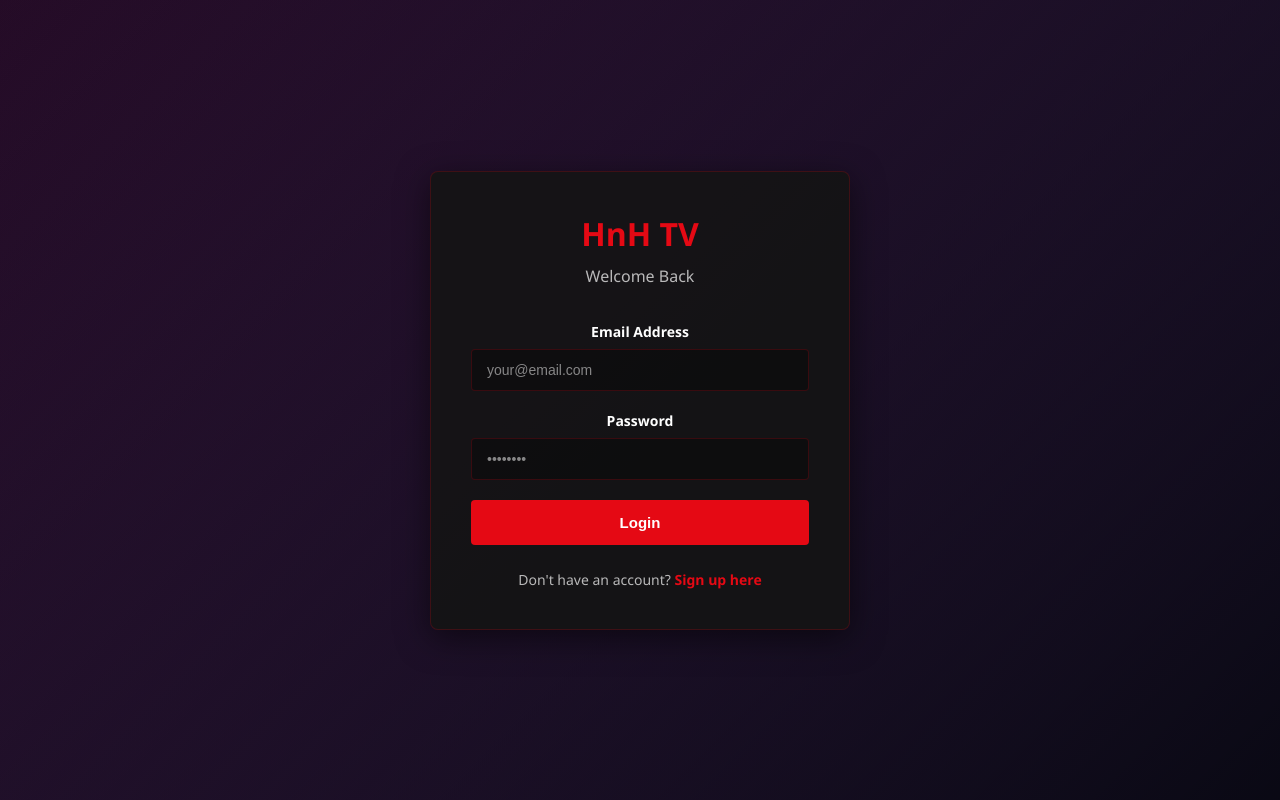
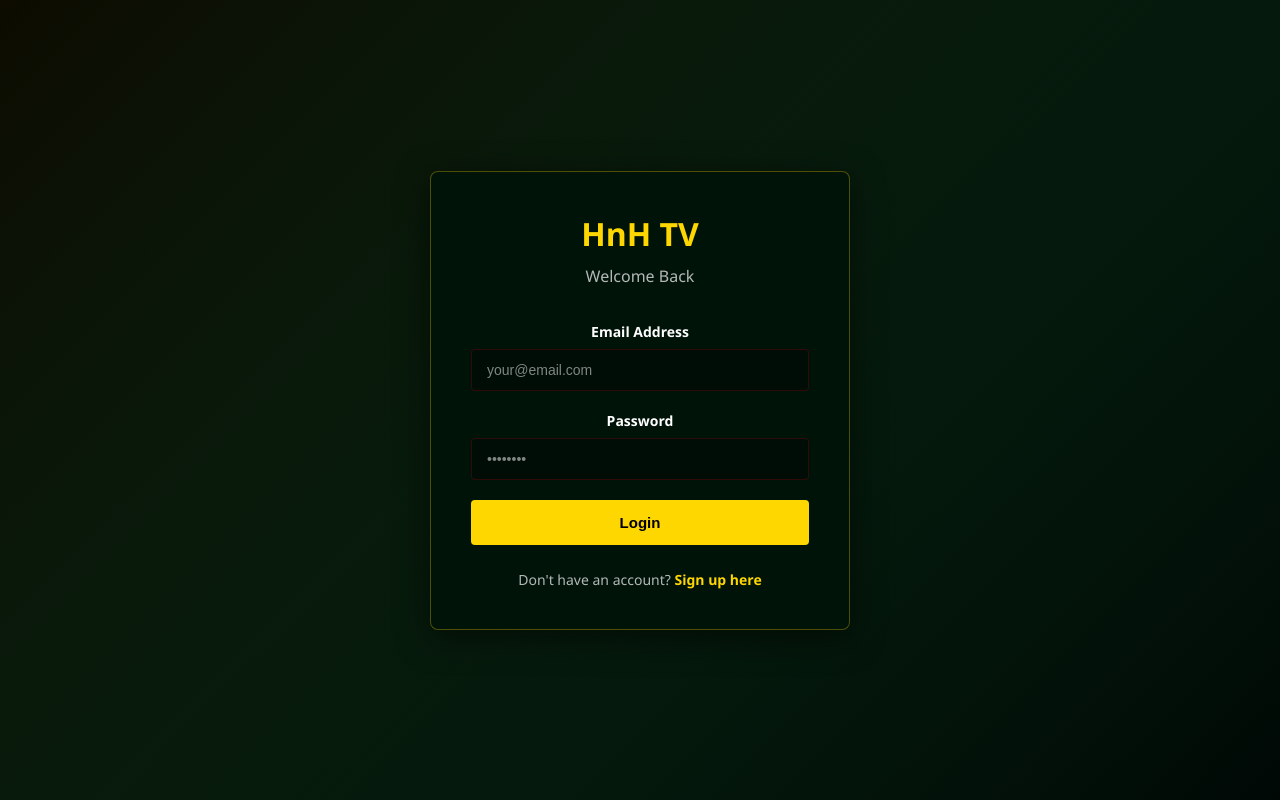
Before and after one commit to hasanzafzal/HnH-TV, a React (Create React App) app in the folder frontend/: page /login in a window 1280 px wide. Built offline with nearby package versions, Linux system fonts and the light colour scheme; no server answers.

Commit message:
Update color scheme and styling
Color scheme is inspired from the 2026 Aston Martin Aramco Formula 1 team livery
Color Palette:

Primary Black: #000000
Aston Green: #00502D
Aston Yellow: #FFD700

```diff
--- a/frontend/src/styles/auth.css
+++ b/frontend/src/styles/auth.css
@@ -4,15 +4,15 @@
   display: flex;
   justify-content: center;
   align-items: center;
-  background: linear-gradient(135deg, rgba(229, 9, 20, 0.1), rgba(0, 0, 0, 0.8));
+  background: linear-gradient(135deg, rgba(255, 215, 0, 0.05), rgba(0, 0, 0, 0.9));
   padding: 20px;
 }
 
 .auth-card {
   width: 100%;
   max-width: 420px;
-  background-color: rgba(20, 20, 20, 0.9);
-  border: 1px solid rgba(229, 9, 20, 0.2);
+  background-color: rgba(0, 20, 10, 0.95);
+  border: 1px solid rgba(255, 215, 0, 0.3);
   border-radius: 8px;
   padding: 40px;
   box-shadow: 0 8px 32px rgba(0, 0, 0, 0.5);
@@ -26,7 +26,7 @@
 .auth-header h1 {
   font-size: 32px;
   margin: 0 0 10px 0;
-  color: #e50914;
+  color: #FFD700;
   font-weight: 900;
 }
 
@@ -75,8 +75,8 @@
 
 .form-group input:focus {
   outline: none;
-  border-color: #e50914;
-  box-shadow: 0 0 8px rgba(229, 9, 20, 0.3);
+  border-color: #FFD700;
+  box-shadow: 0 0 8px rgba(255, 215, 0, 0.3);
 }
 
 .form-group input::placeholder {
@@ -102,14 +102,14 @@
 }
 
 .link {
-  color: #e50914;
+  color: #FFD700;
   text-decoration: none;
   font-weight: 600;
   transition: color 0.2s ease;
 }
 
 .link:hover {
-  color: #ff4444;
+  color: #FFC700;
   text-decoration: underline;
 }
 
@@ -119,7 +119,7 @@
 }
 
 .explore-hero {
-  background: linear-gradient(135deg, rgba(229, 9, 20, 0.2), rgba(0, 0, 0, 0.8));
+  background: linear-gradient(135deg, rgba(255, 215, 0, 0.1), rgba(0, 0, 0, 0.9));
   padding: 60px 20px;
   text-align: center;
 }
@@ -146,8 +146,8 @@
 }
 
 .filters-sidebar {
-  background-color: rgba(255, 255, 255, 0.05);
-  border: 1px solid rgba(229, 9, 20, 0.2);
+  background-color: rgba(0, 80, 45, 0.1);
+  border: 1px solid rgba(255, 215, 0, 0.2);
   border-radius: 8px;
   padding: 25px;
   height: fit-content;
@@ -158,7 +158,7 @@
 .filters-sidebar h3 {
   margin: 0 0 25px 0;
   font-size: 18px;
-  color: #e50914;
+  color: #FFD700;
   font-weight: 700;
 }
 
@@ -183,7 +183,7 @@
 .filter-select {
   padding: 10px 12px;
   background-color: rgba(0, 0, 0, 0.3);
-  border: 1px solid rgba(229, 9, 20, 0.2);
+  border: 1px solid rgba(255, 215, 0, 0.2);
   color: white;
   border-radius: 4px;
   font-size: 13px;
@@ -193,8 +193,8 @@
 .filter-input:focus,
 .filter-select:focus {
   outline: none;
-  border-color: #e50914;
-  box-shadow: 0 0 8px rgba(229, 9, 20, 0.3);
+  border-color: #FFD700;
+  box-shadow: 0 0 8px rgba(255, 215, 0, 0.3);
 }
 
 .filter-input::placeholder {
@@ -249,7 +249,7 @@
   gap: 20px;
   margin-top: 40px;
   padding: 30px 20px;
-  background-color: rgba(255, 255, 255, 0.05);
+  background-color: rgba(0, 80, 45, 0.1);
   border-radius: 8px;
 }
 
@@ -268,8 +268,8 @@
 .no-results {
   text-align: center;
   padding: 80px 40px;
-  background-color: rgba(255, 255, 255, 0.02);
-  border: 2px dashed rgba(229, 9, 20, 0.2);
+  background-color: rgba(0, 80, 45, 0.05);
+  border: 2px dashed rgba(255, 215, 0, 0.2);
   border-radius: 8px;
 }
 
--- a/frontend/src/styles/components.css
+++ b/frontend/src/styles/components.css
@@ -1,11 +1,11 @@
 /* Header Styles */
 .header {
-  background-color: rgba(0, 0, 0, 0.9);
+  background-color: rgba(0, 0, 0, 0.95);
   padding: 15px 0;
   position: sticky;
   top: 0;
   z-index: 100;
-  border-bottom: 2px solid #e50914;
+  border-bottom: 2px solid #FFD700;
 }
 
 .header-container {
@@ -21,7 +21,7 @@
 .logo {
   font-size: 28px;
   font-weight: 900;
-  color: #e50914;
+  color: #FFD700;
   text-decoration: none;
   white-space: nowrap;
 }
@@ -42,7 +42,7 @@
 }
 
 .nav-link:hover {
-  color: #e50914;
+  color: #FFD700;
 }
 
 .search-bar {
--- a/frontend/src/styles/index.css
+++ b/frontend/src/styles/index.css
@@ -25,7 +25,7 @@ body {
 .App {
   text-align: center;
   min-height: 100vh;
-  background: linear-gradient(135deg, #0f0c29 0%, #302b63 100%);
+  background: linear-gradient(135deg, #000000 0%, #00502D 100%);
   color: #fff;
 }
 
@@ -36,7 +36,7 @@ body {
   min-height: 100vh;
   font-size: 24px;
   color: #fff;
-  background: linear-gradient(135deg, #0f0c29 0%, #302b63 100%);
+  background: linear-gradient(135deg, #000000 0%, #00502D 100%);
   font-weight: 600;
 }
 
@@ -54,12 +54,13 @@ body {
 }
 
 .btn-primary {
-  background-color: #e50914;
-  color: white;
+  background-color: #FFD700;
+  color: #000000;
+  font-weight: 700;
 }
 
 .btn-primary:hover {
-  background-color: #c40812;
+  background-color: #FFC700;
   transform: scale(1.05);
 }
 
--- a/frontend/src/styles/pages.css
+++ b/frontend/src/styles/pages.css
@@ -104,8 +104,8 @@
 .detail-meta span {
   display: inline-block;
   padding: 5px 10px;
-  background-color: rgba(229, 9, 20, 0.2);
-  border: 1px solid #e50914;
+  background-color: rgba(255, 215, 0, 0.1);
+  border: 1px solid #FFD700;
   border-radius: 4px;
   font-size: 13px;
   color: #ffd700;
@@ -126,7 +126,7 @@
   font-size: 16px;
   font-weight: 700;
   margin: 0 0 10px 0;
-  color: #e50914;
+  color: #FFD700;
 }
 
 .detail-section p {
```
